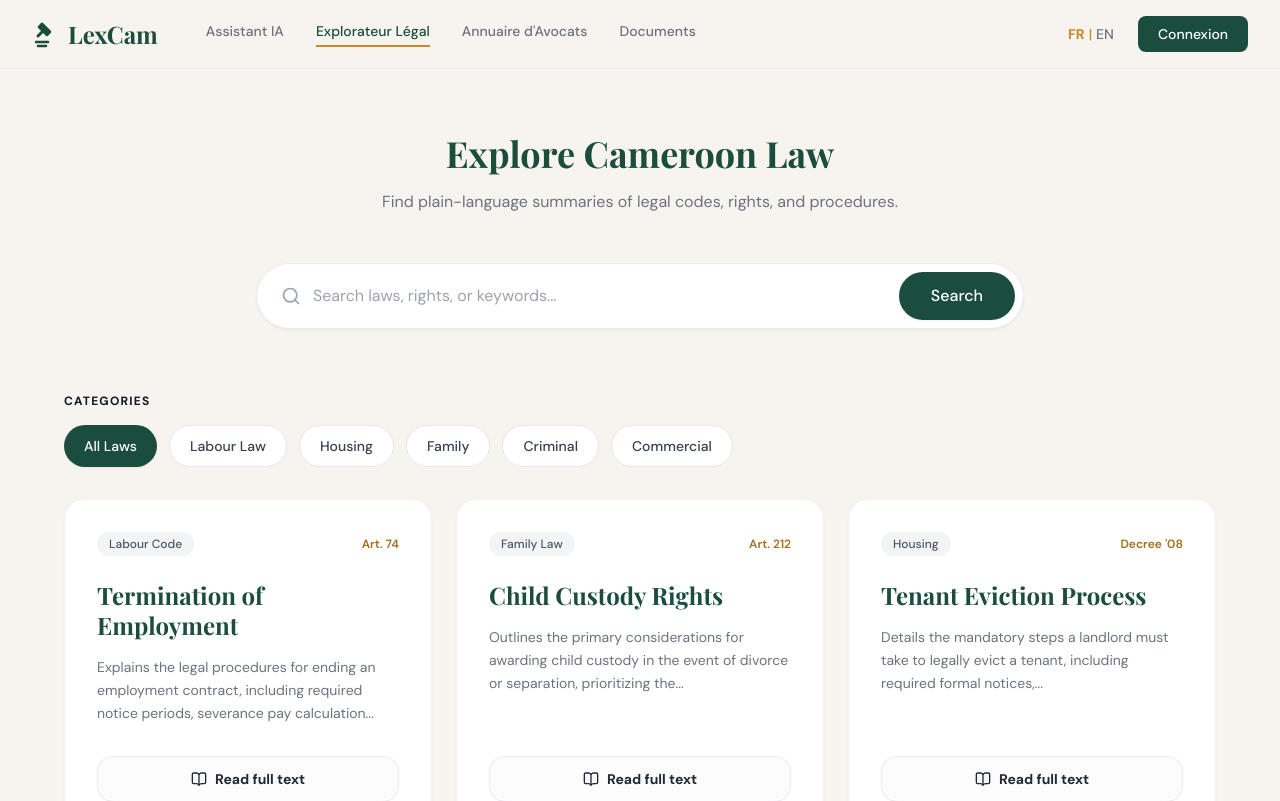
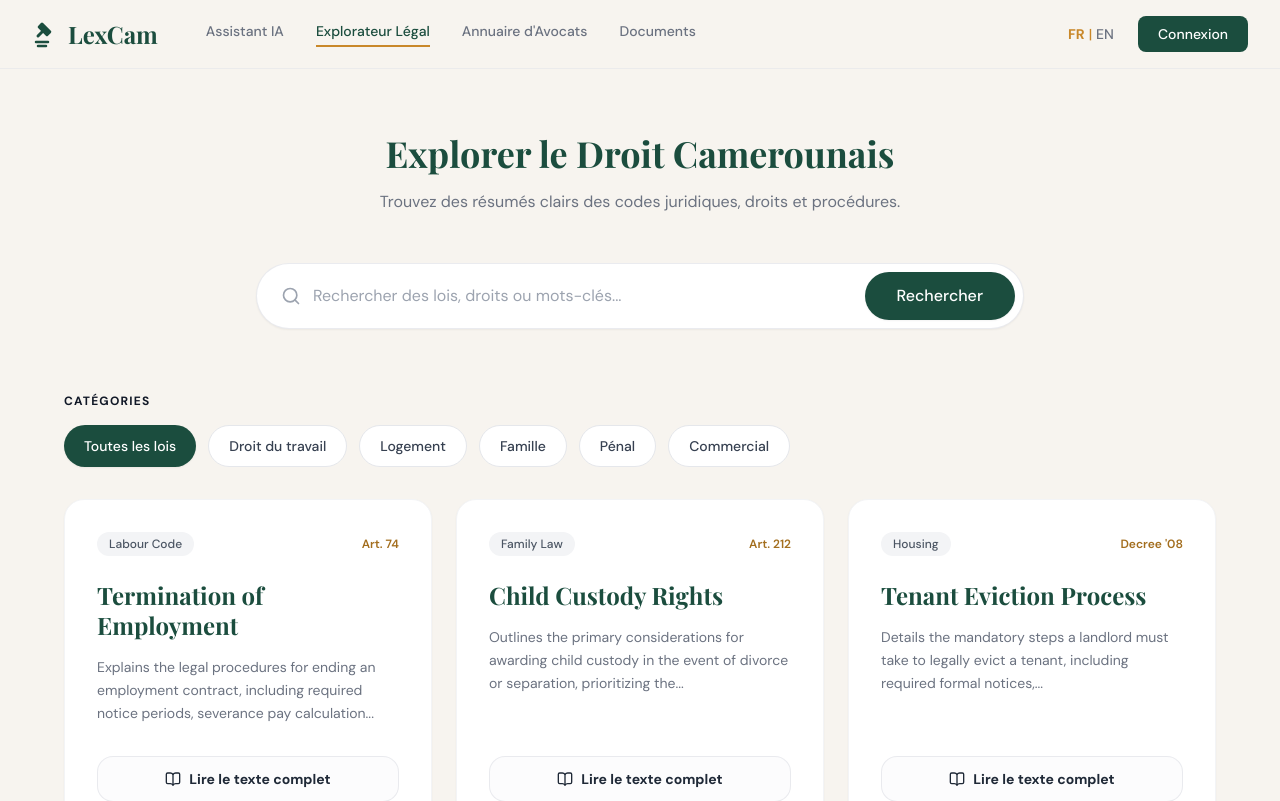
Before and after one commit to chewi-clinton/LexCamAI, a Next.js app in the folder frontend/: page /law-explorer in a window 1280 px wide. Shown: the top 801 px of the page. Built offline with nearby package versions, Linux system fonts and the light colour scheme.

Commit message:
feat: translate law explorer page and make category filters interactive
Categories now use useState to track the active selection instead of a hardcoded active flag.

```diff
--- a/frontend/src/app/(main)/law-explorer/page.jsx
+++ b/frontend/src/app/(main)/law-explorer/page.jsx
@@ -1,31 +1,35 @@
+'use client';
+import { useState } from 'react';
 import { Search, BookOpen, Bot } from 'lucide-react';
 import Header from '@/components/layout/Header';
 import Footer from '@/components/layout/Footer';
+import { useLanguage } from '@/contexts/LanguageContext';
+import t from '@/translations';
 
 export default function LawExplorer() {
-  const categories = [
-    { name: 'All Laws', active: true },
-    { name: 'Labour Law', active: false },
-    { name: 'Housing', active: false },
-    { name: 'Family', active: false },
-    { name: 'Criminal', active: false },
-    { name: 'Commercial', active: false },
-  ];
+  const { lang } = useLanguage();
+  const T = t[lang].lawExplorerPage;
+
+  const categoryKeys = ['catAll', 'catLabour', 'catHousing', 'catFamily', 'catCriminal', 'catCommercial'];
+  const [activeCategory, setActiveCategory] = useState('catAll');
 
   const articles = [
     {
+      id: 1,
       category: 'Labour Code',
       reference: 'Art. 74',
       title: 'Termination of Employment',
       description: 'Explains the legal procedures for ending an employment contract, including required notice periods, severance pay calculation...',
     },
     {
+      id: 2,
       category: 'Family Law',
       reference: 'Art. 212',
       title: 'Child Custody Rights',
       description: 'Outlines the primary considerations for awarding child custody in the event of divorce or separation, prioritizing the...',
     },
     {
+      id: 3,
       category: 'Housing',
       reference: "Decree '08",
       title: 'Tenant Eviction Process',
@@ -43,10 +47,10 @@ export default function LawExplorer() {
           {/* Header Block */}
           <div className="text-center max-w-2xl mx-auto mb-12">
             <h2 className="font-serif text-4xl font-bold text-primary mb-4">
-              Explore Cameroon Law
+              {T.title}
             </h2>
             <p className="text-muted text-base leading-relaxed">
-              Find plain-language summaries of legal codes, rights, and procedures.
+              {T.subtitle}
             </p>
           </div>
 
@@ -57,12 +61,12 @@ export default function LawExplorer() {
                 <Search className="text-gray-400 flex-shrink-0" size={20} />
                 <input
                   type="text"
-                  placeholder="Search laws, rights, or keywords..."
+                  placeholder={T.searchPlaceholder}
                   className="w-full bg-transparent outline-none text-gray-800 placeholder:text-gray-400 text-sm md:text-base"
                 />
               </div>
               <button className="bg-primary hover:bg-primary-light transition-colors text-white font-medium rounded-full px-8 py-3 text-sm md:text-base shadow-sm">
-                Search
+                {T.searchBtn}
               </button>
             </div>
           </div>
@@ -70,19 +74,20 @@ export default function LawExplorer() {
           {/* Categories */}
           <div className="mb-8">
             <h3 className="text-xs font-bold text-gray-900 uppercase tracking-widest mb-4">
-              Categories
+              {T.categoriesLabel}
             </h3>
             <div className="flex flex-wrap gap-3">
-              {categories.map((cat, index) => (
+              {categoryKeys.map((key) => (
                 <button
-                  key={index}
+                  key={key}
+                  onClick={() => setActiveCategory(key)}
                   className={`px-5 py-2.5 rounded-full text-sm font-medium transition-all ${
-                    cat.active
+                    activeCategory === key
                       ? 'bg-primary text-white shadow-sm'
                       : 'bg-surface border border-gray-200 text-gray-700 hover:bg-gray-50'
                   }`}
                 >
-                  {cat.name}
+                  {T[key]}
                 </button>
               ))}
             </div>
@@ -114,14 +119,14 @@ export default function LawExplorer() {
                 </div>
 
                 <div className="space-y-3 mt-auto">
-                  <button className="w-full border border-gray-200/80 bg-gray-50/50 text-gray-800 hover:bg-gray-100/70 transition-colors py-3 px-4 rounded-xl flex items-center justify-center gap-2 text-sm font-bold">
+                  <a href={`/laws/${art.id}`} className="w-full border border-gray-200/80 bg-gray-50/50 text-gray-800 hover:bg-gray-100/70 transition-colors py-3 px-4 rounded-xl flex items-center justify-center gap-2 text-sm font-bold">
                     <BookOpen size={16} />
-                    Read full text
-                  </button>
-                  <button className="w-full bg-primary hover:bg-primary-light transition-colors text-white py-3 px-4 rounded-xl flex items-center justify-center gap-2 text-sm font-bold shadow-sm">
+                    {T.readFull}
+                  </a>
+                  <a href="/chat" className="w-full bg-primary hover:bg-primary-light transition-colors text-white py-3 px-4 rounded-xl flex items-center justify-center gap-2 text-sm font-bold shadow-sm">
                     <Bot size={16} />
-                    Ask AI about this
-                  </button>
+                    {T.askAI}
+                  </a>
                 </div>
               </div>
             ))}
```
